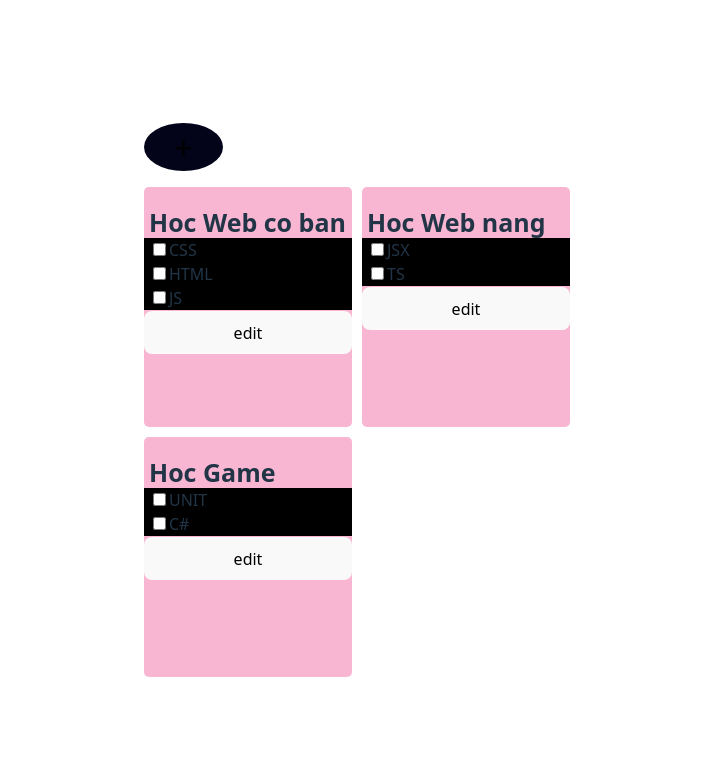
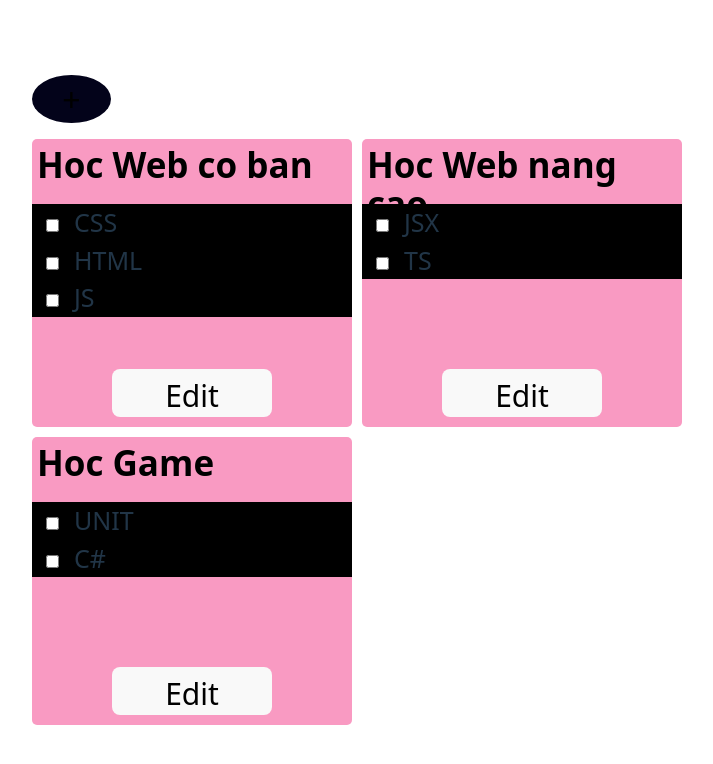
Before and after one commit to heimingtou/todo-list, a React (Vite) app in the folder my-todo-list/: page / in a window 1280 px wide. Shown: the top 764 px of the page, without its empty margins (283-996 px from the left). Built offline with nearby package versions, Linux system fonts and the light colour scheme.

Commit message:
design giao dien

```diff
--- a/my-todo-list/src/Component/Task/task.css
+++ b/my-todo-list/src/Component/Task/task.css
@@ -1,15 +1,12 @@
 .task{
-    background-color: rgb(248, 182, 211);
+    background-color: rgb(249, 154, 194);
     border-radius: 5px;
-    height: 15rem;
-    width: 13rem;
+    height: fit-content;
+    min-height: 18rem;
+    width: 20rem;
     display: flex;
     flex-direction: column;
-    gap:1px;
-}
-h1{
-    font-size: 25px;
-
+    gap:15px;
 }
 .title{
 
@@ -31,6 +28,9 @@ label{
 }
 .content{
     background-color: black;
+    font-size: 25px;
+    padding-left: 5px;
+
 }
 .tag> span{
     margin-top: 8px;
@@ -43,3 +43,13 @@ label{
     linear-gradient(rgb(101, 94, 94), rgb(9, 7, 7)) padding-box,
     linear-gradient(90deg, red, orange, yellow, green, cyan, blue, violet) border-box;
 }
+.btn-edit{
+    width: 10rem;
+    height: 3rem;
+    margin-left: 80px;
+    font-size: 30px;
+    padding-top: 5px;
+    text-align: center;
+    margin-bottom: 10px;
+    margin-top: auto;
+}
--- a/my-todo-list/src/Component/Task/task.jsx
+++ b/my-todo-list/src/Component/Task/task.jsx
@@ -26,7 +26,7 @@ export default function Task({task,handleAdd,checkList}){
         <div className="content">
            {listTask}
         </div>
-        <button onClick={()=>setShowPopup(true)}>edit</button>
+        <button className="btn-edit" onClick={()=>setShowPopup(true)}>Edit</button>
         {/* <div className="tag">
             <span></span>
              <span></span>
--- a/my-todo-list/src/Component/Title/Title.jsx
+++ b/my-todo-list/src/Component/Title/Title.jsx
@@ -1,6 +1,12 @@
 
  export default function Title({children}){
     return(
-        <h1>{children}</h1>
+        <h1 style={
+            {
+                fontSize:"35px",
+                marginTop:"2px",
+                color:"black"
+            }
+        }>{children}</h1>
     )
  }
--- a/my-todo-list/src/Component/checkBox/CheckBox.jsx
+++ b/my-todo-list/src/Component/checkBox/CheckBox.jsx
@@ -1,6 +1,10 @@
 
 export default function CheckBox({children,...props}){
     return(
-         <label><input type="checkbox" {...props} />{children}</label>
+         <label><input
+         style={{
+            marginRight:"15px"
+         }}
+         type="checkbox" {...props} />{children}</label>
     )
 }
```
